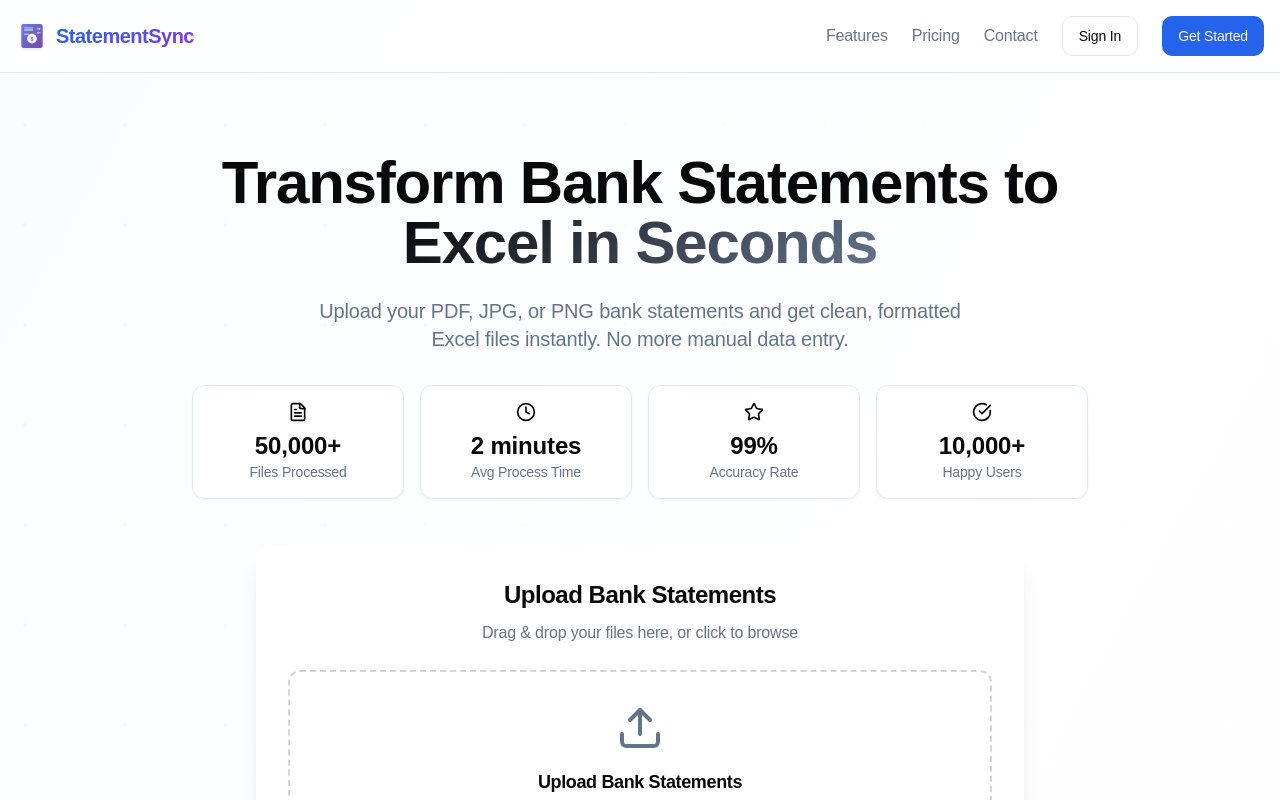
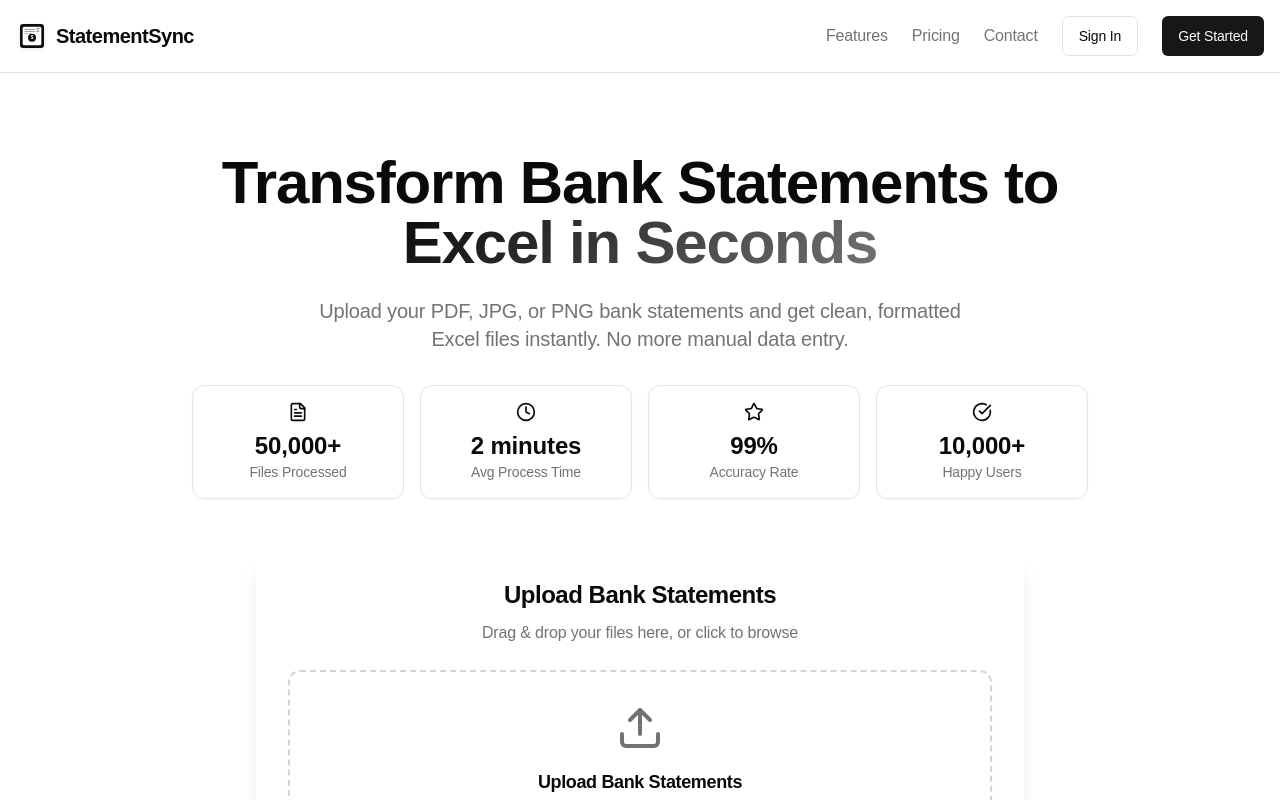
Before and after one commit to SanjhaiPrakash18/statementsync, a Next.js app: page / in a window 1280 px wide. Shown: the top 800 px of the page. Built offline with nearby package versions, Linux system fonts and the light colour scheme; a web font is replaced by a local one.

Commit message:
Refactor color scheme and logo design with neutral color palette (#8)
Co-authored-by: Cursor Agent <cursoragent@cursor.com>
Co-authored-by: sanjhaiprakash.yoshops <sanjhaiprakash.yoshops@gmail.com>

```diff
--- a/src/app/globals.css
+++ b/src/app/globals.css
@@ -6,55 +6,57 @@
 @layer base {
   :root {
     --background: 0 0% 100%;
-    --foreground: 240 10% 3.9%;
+    --foreground: 0 0% 3.9%;
     --card: 0 0% 100%;
-    --card-foreground: 240 10% 3.9%;
+    --card-foreground: 0 0% 3.9%;
     --popover: 0 0% 100%;
-    --popover-foreground: 240 10% 3.9%;
-    --primary: 221.2 83.2% 53.3%;
-    --primary-foreground: 210 40% 98%;
-    --secondary: 210 40% 96%;
-    --secondary-foreground: 222.2 84% 4.9%;
-    --muted: 210 40% 96%;
-    --muted-foreground: 215.4 16.3% 46.9%;
-    --accent: 210 40% 96%;
-    --accent-foreground: 222.2 84% 4.9%;
+    --popover-foreground: 0 0% 3.9%;
+    --primary: 0 0% 9%;
+    --primary-foreground: 0 0% 98%;
+    --secondary: 0 0% 96.1%;
+    --secondary-foreground: 0 0% 9%;
+    --muted: 0 0% 96.1%;
+    --muted-foreground: 0 0% 45.1%;
+    --accent: 0 0% 96.1%;
+    --accent-foreground: 0 0% 9%;
     --destructive: 0 84.2% 60.2%;
-    --destructive-foreground: 210 40% 98%;
-    --border: 214.3 31.8% 91.4%;
-    --input: 214.3 31.8% 91.4%;
-    --ring: 221.2 83.2% 53.3%;
-    --radius: 0.75rem;
-    --vercel-gradient: linear-gradient(135deg, #667eea 0%, #764ba2 100%);
-    --vercel-blue: 221.2 83.2% 53.3%;
-    --vercel-purple: 262.1 83.3% 57.8%;
-    --vercel-pink: 339.3 82.2% 51.8%;
-    --vercel-green: 142.1 76.2% 36.3%;
-    --vercel-yellow: 45.9 96.7% 64.5%;
-    --vercel-orange: 24.6 95% 53.1%;
+    --destructive-foreground: 0 0% 98%;
+    --border: 0 0% 89.8%;
+    --input: 0 0% 89.8%;
+    --ring: 0 0% 3.9%;
+    --radius: 0.5rem;
+    --chart-1: 0 0% 0%;
+    --chart-2: 0 0% 18%;
+    --chart-3: 0 0% 32%;
+    --chart-4: 0 0% 46%;
+    --chart-5: 0 0% 60%;
   }
 
   .dark {
-    --background: 222.2 84% 4.9%;
-    --foreground: 210 40% 98%;
-    --card: 222.2 84% 4.9%;
-    --card-foreground: 210 40% 98%;
-    --popover: 222.2 84% 4.9%;
-    --popover-foreground: 210 40% 98%;
-    --primary: 221.2 83.2% 53.3%;
-    --primary-foreground: 222.2 84% 4.9%;
-    --secondary: 217.2 32.6% 17.5%;
-    --secondary-foreground: 210 40% 98%;
-    --muted: 217.2 32.6% 17.5%;
-    --muted-foreground: 215 20.2% 65.1%;
-    --accent: 217.2 32.6% 17.5%;
-    --accent-foreground: 210 40% 98%;
+    --background: 0 0% 3.9%;
+    --foreground: 0 0% 98%;
+    --card: 0 0% 3.9%;
+    --card-foreground: 0 0% 98%;
+    --popover: 0 0% 3.9%;
+    --popover-foreground: 0 0% 98%;
+    --primary: 0 0% 98%;
+    --primary-foreground: 0 0% 9%;
+    --secondary: 0 0% 14.9%;
+    --secondary-foreground: 0 0% 98%;
+    --muted: 0 0% 14.9%;
+    --muted-foreground: 0 0% 63.9%;
+    --accent: 0 0% 14.9%;
+    --accent-foreground: 0 0% 98%;
     --destructive: 0 62.8% 30.6%;
-    --destructive-foreground: 210 40% 98%;
-    --border: 217.2 32.6% 17.5%;
-    --input: 217.2 32.6% 17.5%;
-    --ring: 224.3 76.3% 94.1%;
-    --vercel-gradient: linear-gradient(135deg, #667eea 0%, #764ba2 100%);
+    --destructive-foreground: 0 0% 98%;
+    --border: 0 0% 14.9%;
+    --input: 0 0% 14.9%;
+    --ring: 0 0% 83.1%;
+    --chart-1: 0 0% 100%;
+    --chart-2: 0 0% 82%;
+    --chart-3: 0 0% 68%;
+    --chart-4: 0 0% 54%;
+    --chart-5: 0 0% 40%;
   }
 }
 
@@ -65,10 +67,6 @@
 
   body {
     background-color: hsl(var(--background));
-    background-image:
-      radial-gradient(circle at 25px 25px, hsl(var(--primary)/0.05) 2px, transparent 0),
-      radial-gradient(circle at 75px 75px, hsl(var(--vercel-purple)/0.05) 1px, transparent 0);
-    background-size: 100px 100px, 50px 50px;
     color: hsl(var(--foreground));
     font-feature-settings: "rlig" 1, "calt" 1;
     font-family: var(--font-rethink-sans), 'Rethink Sans', sans-serif;
@@ -105,22 +103,6 @@
   /* Smooth scrolling */
   html {
     scroll-behavior: smooth;
-  }
-
-  /* Vercel-inspired gradient backgrounds */
-  .vercel-gradient {
-    background: var(--vercel-gradient);
-  }
-
-  .vercel-gradient-text {
-    background: linear-gradient(135deg, hsl(var(--vercel-blue)), hsl(var(--vercel-purple)));
-    -webkit-background-clip: text;
-    -webkit-text-fill-color: transparent;
-    background-clip: text;
-  }
-
-  .vercel-glow {
-    box-shadow: 0 0 20px hsl(var(--primary)/0.3);
   }
 
   /* Custom scrollbar for webkit browsers */
--- a/src/app/page.tsx
+++ b/src/app/page.tsx
@@ -53,12 +53,12 @@ export default function HomePage() {
   ]
 
   return (
-    <div className="min-h-screen bg-gradient-to-br from-blue-50/30 via-white to-purple-50/30">
+    <div className="min-h-screen bg-background">
       {/* Header */}
-      <header className="border-b bg-white/80 backdrop-blur-sm sticky top-0 z-50">
+      <header className="border-b bg-background/80 backdrop-blur-sm sticky top-0 z-50">
         <div className="container mx-auto px-4 py-4">
           <div className="flex items-center justify-between">
-            <Logo size="md" variant="gradient" />
+            <Logo size="md" variant="default" />
             <nav className="hidden md:flex items-center space-x-6">
               <a href="#features" className="text-muted-foreground hover:text-foreground transition-colors">Features</a>
               <a href="#pricing" className="text-muted-foreground hover:text-foreground transition-colors">Pricing</a>
@@ -99,7 +99,7 @@ export default function HomePage() {
             </div>
 
             {/* File Upload Section */}
-            <Card className="max-w-3xl mx-auto shadow-xl border-0 bg-white/90 backdrop-blur-sm">
+            <Card className="max-w-3xl mx-auto shadow-xl border-0 bg-card/90 backdrop-blur-sm">
               <CardContent className="p-8">
                 <div className="mb-6">
                                   <h3 className="text-2xl font-semibold text-foreground mb-2">Upload Bank Statements</h3>
@@ -138,7 +138,7 @@ export default function HomePage() {
       </section>
 
       {/* Features Section */}
-      <section id="features" className="py-20 bg-white">
+      <section id="features" className="py-20 bg-muted/30">
         <div className="container mx-auto px-4">
           <div className="text-center mb-16">
             <h2 className="text-4xl font-bold text-foreground mb-4">
@@ -210,14 +210,12 @@ export default function HomePage() {
       </section>
 
       {/* Footer */}
-      <footer className="bg-gray-900 text-white py-12">
+      <footer className="bg-foreground text-background py-12">
         <div className="container mx-auto px-4">
           <div className="grid md:grid-cols-4 gap-8">
             <div>
               <div className="flex items-center space-x-3 mb-4">
-                <div className="bg-foreground p-2 rounded-lg">
-                  <FileText className="h-6 w-6 text-background" />
-                </div>
+                <Logo size="md" variant="inverted" showText={false} />
                 <span className="text-xl font-bold">StatementSync</span>
               </div>
               <p className="text-muted-foreground">
--- a/src/components/Logo.tsx
+++ b/src/components/Logo.tsx
@@ -4,7 +4,7 @@ import { cn } from '@/lib/utils'
 
 interface LogoProps {
   size?: 'sm' | 'md' | 'lg' | 'xl'
-  variant?: 'default' | 'white' | 'gradient'
+  variant?: 'default' | 'white' | 'inverted'
   className?: string
   showText?: boolean
 }
@@ -19,14 +19,14 @@ const sizeMap = {
 export function Logo({ size = 'md', variant = 'default', className, showText = true }: LogoProps) {
   const logoSize = sizeMap[size]
 
-  const getGradientId = () => {
+  const getLogoColor = () => {
     switch (variant) {
       case 'white':
-        return 'logoGradientWhite'
-      case 'gradient':
-        return 'logoGradientCustom'
+        return '#ffffff'
+      case 'inverted':
+        return 'hsl(var(--background))'
       default:
-        return 'logoGradient'
+        return 'hsl(var(--foreground))'
     }
   }
 
@@ -39,21 +39,9 @@ export function Logo({ size = 'md', variant = 'default', className, showText = t
         fill="none"
         xmlns="http://www.w3.org/2000/svg"
         className="flex-shrink-0"
+        style={{ color: getLogoColor() }}
       >
         <defs>
-          <linearGradient id="logoGradient" x1="0%" y1="0%" x2="100%" y2="100%">
-            <stop offset="0%" style={{stopColor: '#3B82F6', stopOpacity: 1}} />
-            <stop offset="50%" style={{stopColor: '#1D4ED8', stopOpacity: 1}} />
-            <stop offset="100%" style={{stopColor: '#1E40AF', stopOpacity: 1}} />
-          </linearGradient>
-          <linearGradient id="logoGradientWhite" x1="0%" y1="0%" x2="100%" y2="100%">
-            <stop offset="0%" style={{stopColor: '#ffffff', stopOpacity: 1}} />
-            <stop offset="100%" style={{stopColor: '#f8fafc', stopOpacity: 1}} />
-          </linearGradient>
-          <linearGradient id="logoGradientCustom" x1="0%" y1="0%" x2="100%" y2="100%">
-            <stop offset="0%" style={{stopColor: '#667eea', stopOpacity: 1}} />
-            <stop offset="100%" style={{stopColor: '#764ba2', stopOpacity: 1}} />
-          </linearGradient>
           <filter id="shadow" x="-20%" y="-20%" width="140%" height="140%">
             <feDropShadow dx="0" dy="4" stdDeviation="8" floodOpacity="0.1"/>
           </filter>
@@ -61,57 +49,97 @@ export function Logo({ size = 'md', variant = 'default', className, showText = t
 
         {/* Main document background */}
         <rect
-          x="20"
+          x="15"
           y="15"
-          width="80"
+          width="90"
           height="90"
-          rx="8"
-          ry="8"
-          fill={`url(#${getGradientId()})`}
+          rx="12"
+          ry="12"
+          fill="currentColor"
           filter="url(#shadow)"
         />
 
+        {/* Document content area */}
+        <rect
+          x="25"
+          y="25"
+          width="70"
+          height="70"
+          rx="6"
+          ry="6"
+          fill={variant === 'inverted' ? 'hsl(var(--foreground))' : 'white'}
+        />
+
         {/* Document header lines */}
-        <rect x="30" y="28" width="35" height="3" rx="1.5" fill="white" opacity="0.9"/>
-        <rect x="30" y="36" width="35" height="3" rx="1.5" fill="white" opacity="0.9"/>
-        <rect x="30" y="52" width="20" height="3" rx="1.5" fill="white" opacity="0.7"/>
+        <rect
+          x="32"
+          y="35"
+          width="40"
+          height="2"
+          rx="1"
+          fill={variant === 'inverted' ? 'hsl(var(--background))' : 'currentColor'}
+          opacity="0.8"
+        />
+        <rect
+          x="32"
+          y="42"
+          width="40"
+          height="2"
+          rx="1"
+          fill={variant === 'inverted' ? 'hsl(var(--background))' : 'currentColor'}
+          opacity="0.8"
+        />
+        <rect
+          x="32"
+          y="49"
+          width="25"
+          height="2"
+          rx="1"
+          fill={variant === 'inverted' ? 'hsl(var(--background))' : 'currentColor'}
+          opacity="0.6"
+        />
 
         {/* Dollar sign circle */}
-        <circle cx="60" cy="70" r="18" fill="white" opacity="0.95"/>
+        <circle
+          cx="60"
+          cy="67"
+          r="15"
+          fill={variant === 'inverted' ? 'hsl(var(--background))' : 'currentColor'}
+        />
         <text
           x="60"
-          y="78"
+          y="73"
           fontFamily="Arial, sans-serif"
-          fontSize="20"
+          fontSize="18"
           fontWeight="bold"
           textAnchor="middle"
-          fill={`url(#${getGradientId()})`}
+          fill={variant === 'inverted' ? 'hsl(var(--foreground))' : 'white'}
         >
           $
         </text>
 
-        {/* Arrow elements */}
-        <g transform="translate(75, 25)">
+        {/* Transfer arrows */}
+        <g transform="translate(78, 32)">
           <path
-            d="M5 8 L15 8 L12 5 M15 8 L12 11"
-            stroke="white"
-            strokeWidth="2.5"
+            d="M0 0 L8 0 L6 -2 M8 0 L6 2"
+            stroke={variant === 'inverted' ? 'hsl(var(--background))' : 'currentColor'}
+            strokeWidth="2"
             strokeLinecap="round"
             strokeLinejoin="round"
             fill="none"
-            opacity="0.9"
+            opacity="0.8"
           />
         </g>
 
-        <g transform="translate(75, 40)">
+        <g transform="translate(78, 42)">
           <path
-            d="M15 8 L5 8 L8 5 M5 8 L8 11"
-            stroke="white"
-            strokeWidth="2.5"
+            d="M8 0 L0 0 L2 -2 M0 0 L2 2"
+            stroke={variant === 'inverted' ? 'hsl(var(--background))' : 'currentColor'}
+            strokeWidth="2"
             strokeLinecap="round"
             strokeLinejoin="round"
             fill="none"
-            opacity="0.9"
+            opacity="0.8"
           />
         </g>
       </svg>
@@ -125,7 +153,7 @@ export function Logo({ size = 'md', variant = 'default', className, showText = t
             size === 'lg' && 'text-2xl',
             size === 'xl' && 'text-3xl',
             variant === 'white' && 'text-white',
-            variant === 'gradient' && 'vercel-gradient-text',
+            variant === 'inverted' && 'text-background',
             variant === 'default' && 'text-foreground'
           )}
         >
```
Also changed, not shown: public/logo.svg.
